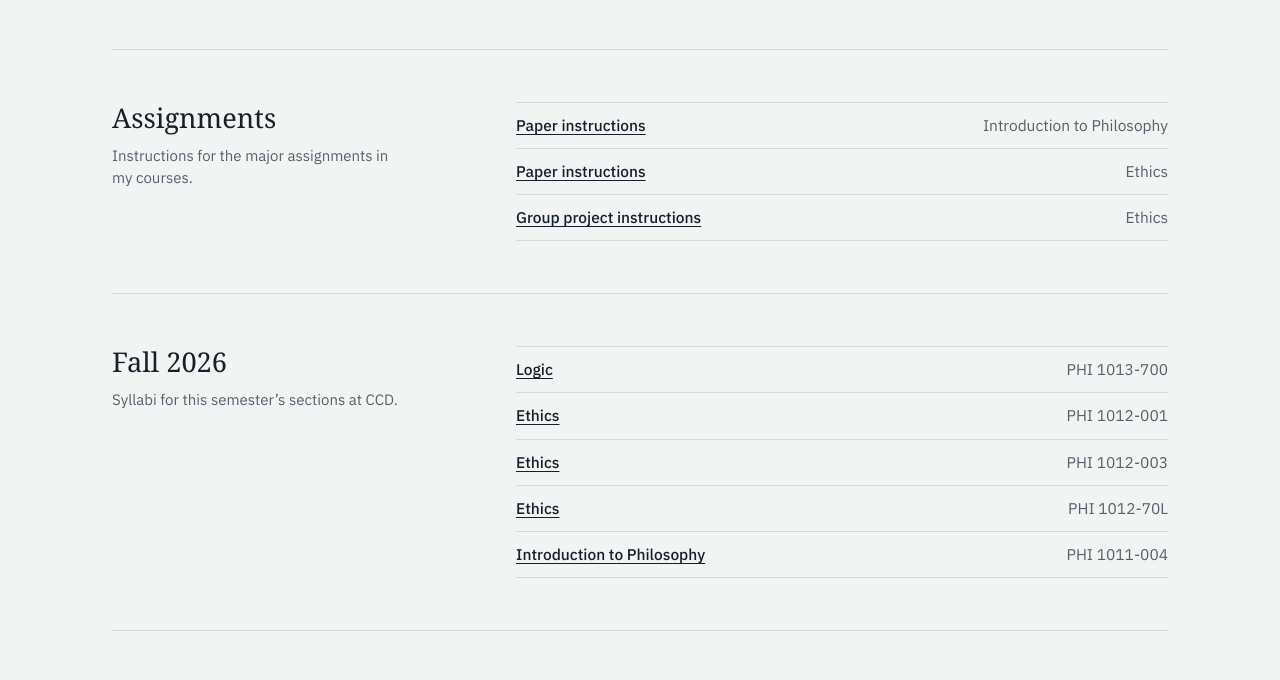
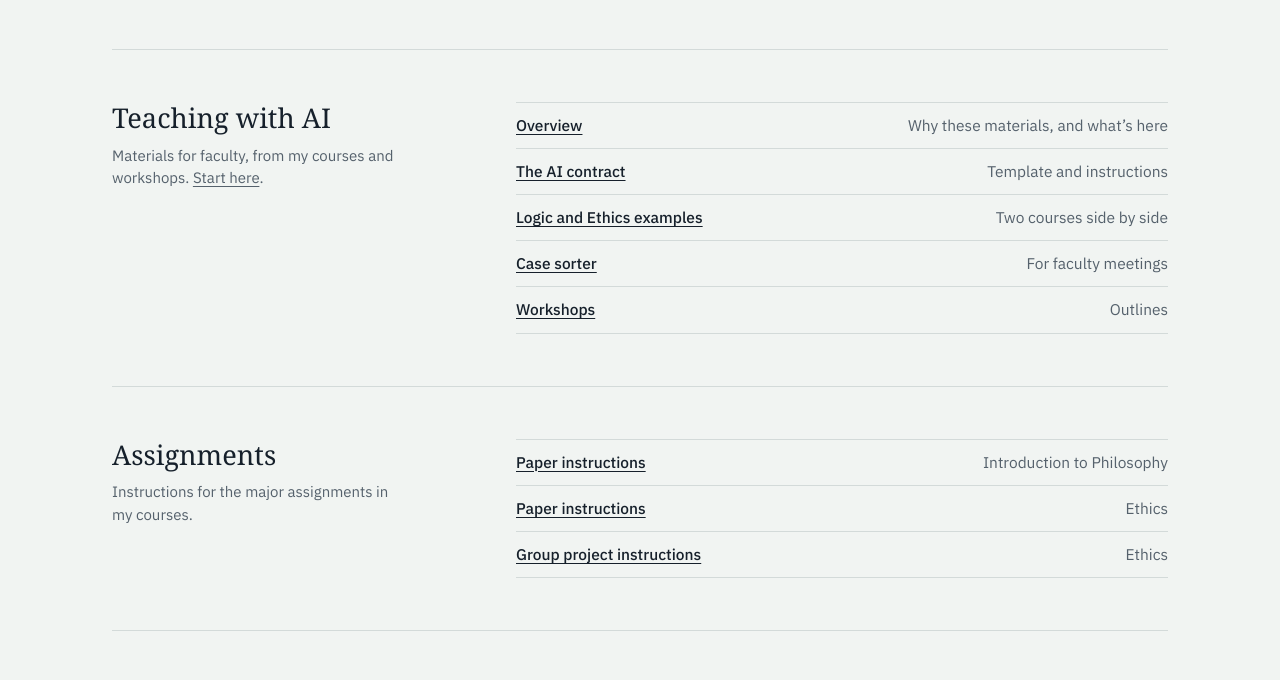
Before and after one commit to SeanConte/SeanConte.github.io, a plain HTML site: page teaching.html in a window 1280 px wide. Shown: the part 1820-2500 px from the top of the page. Drawn offline with Linux system fonts and the light colour scheme; a web font is replaced by a local one.

Commit message:
Add files via upload

```diff
--- a/teaching.html
+++ b/teaching.html
@@ -20,7 +20,7 @@ a{color:inherit;text-decoration-thickness:1px;text-underline-offset:3px}
 a:hover{text-decoration-thickness:2px}
 :focus-visible{outline:2px solid var(--sv);outline-offset:3px;border-radius:2px}
 
-.bar{border-bottom:1px solid var(--line)}
+.bar{position:sticky;top:0;z-index:10;background:rgba(241,244,242,.94);backdrop-filter:saturate(1.2) blur(6px);border-bottom:1px solid var(--line)}
 .bar-inner{max-width:1120px;margin:0 auto;padding:0 32px;height:56px;display:flex;align-items:center;justify-content:space-between;font-family:var(--sans);font-size:15px}
 .bar .name{font-weight:600;text-decoration:none}
 .bar nav{display:flex;gap:22px}
@@ -166,6 +166,17 @@ footer a{color:var(--ink2)}footer a:hover{color:var(--ink)}
     </div>
   </section>
 
+  <section class="sec" aria-labelledby="h-ai">
+    <div><h2 id="h-ai"><a href="https://seanconte.github.io/teaching-with-ai/" style="text-decoration:none">Teaching with AI</a></h2><p class="side">Materials for faculty, from my courses and workshops. <a href="https://seanconte.github.io/teaching-with-ai/">Start here</a>.</p></div>
+    <ul class="syl">
+      <li><a href="https://seanconte.github.io/teaching-with-ai/">Overview</a><span>Why these materials, and what&rsquo;s here</span></li>
+      <li><a href="https://seanconte.github.io/teaching-with-ai/contract/">The AI contract</a><span>Template and instructions</span></li>
+      <li><a href="https://seanconte.github.io/teaching-with-ai/examples/">Logic and Ethics examples</a><span>Two courses side by side</span></li>
+      <li><a href="https://seanconte.github.io/teaching-with-ai/cases/">Case sorter</a><span>For faculty meetings</span></li>
+      <li><a href="https://seanconte.github.io/teaching-with-ai/workshops/">Workshops</a><span>Outlines</span></li>
+    </ul>
+  </section>
+
   <section class="sec" aria-labelledby="h-as">
     <div><h2 id="h-as">Assignments</h2><p class="side">Instructions for the major assignments in my courses.</p></div>
     <ul class="syl">
```
Also changed, not shown: index.html (+2 -2 lines), other.html (+1 -1 lines).
